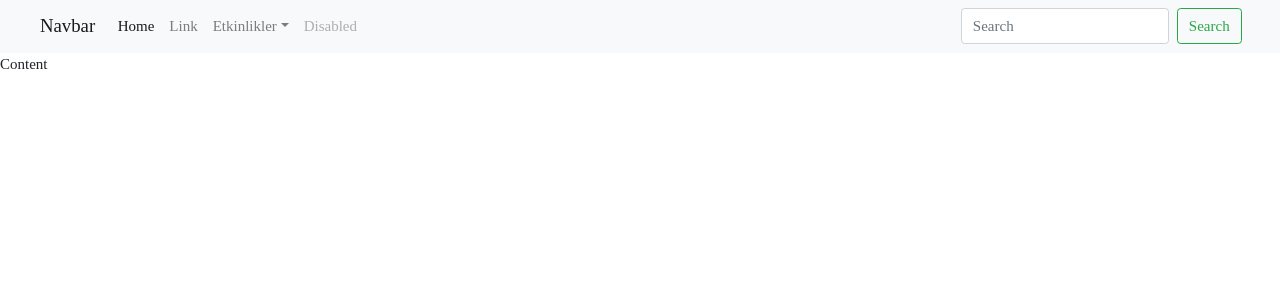
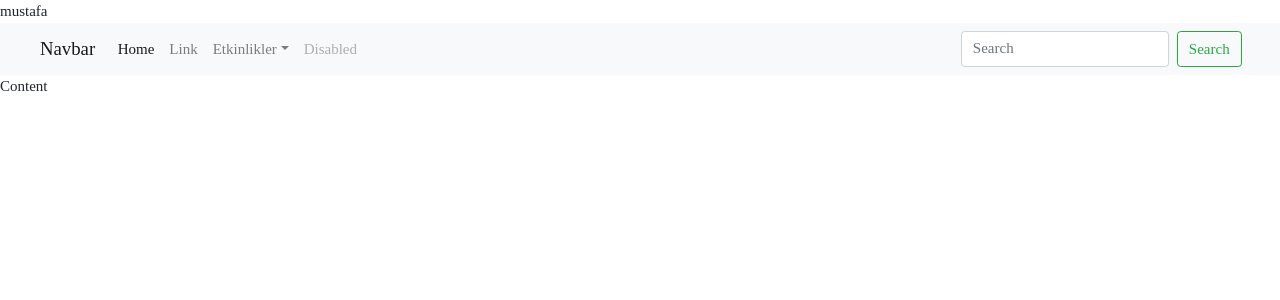
Before and after one commit to erdemburak/techcareer-project-etkinlik, a React (Create React App) app: page / in a window 1280 px wide. Shown: the top 300 px of the page. Built offline with nearby package versions, Linux system fonts and the light colour scheme.

Commit message:
Update App.js

```diff
--- a/src/App.js
+++ b/src/App.js
@@ -3,6 +3,7 @@ import Navbar from "./components/navbar/Navbar";
 
 function App() {
   return (<>
+  <div>mustafa</div>
     <Navbar />
     <Content />
   </>);
```
